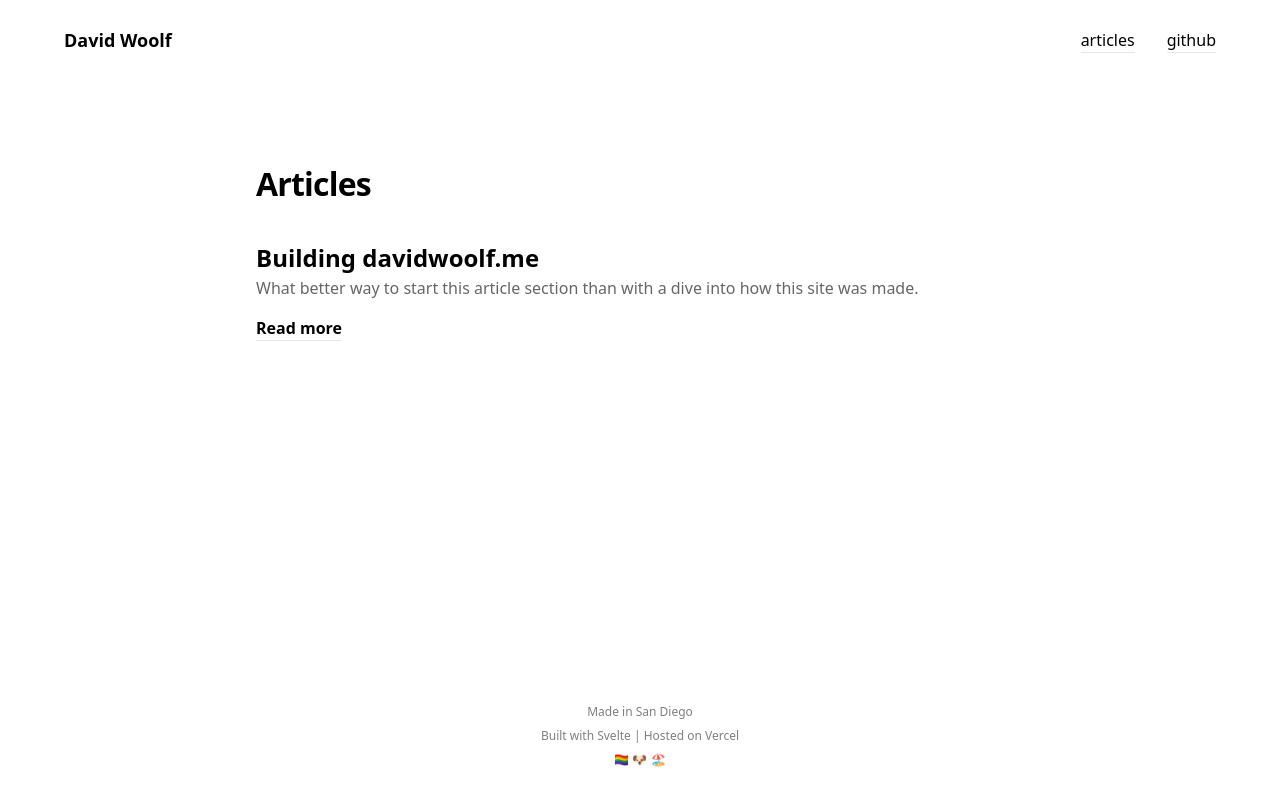
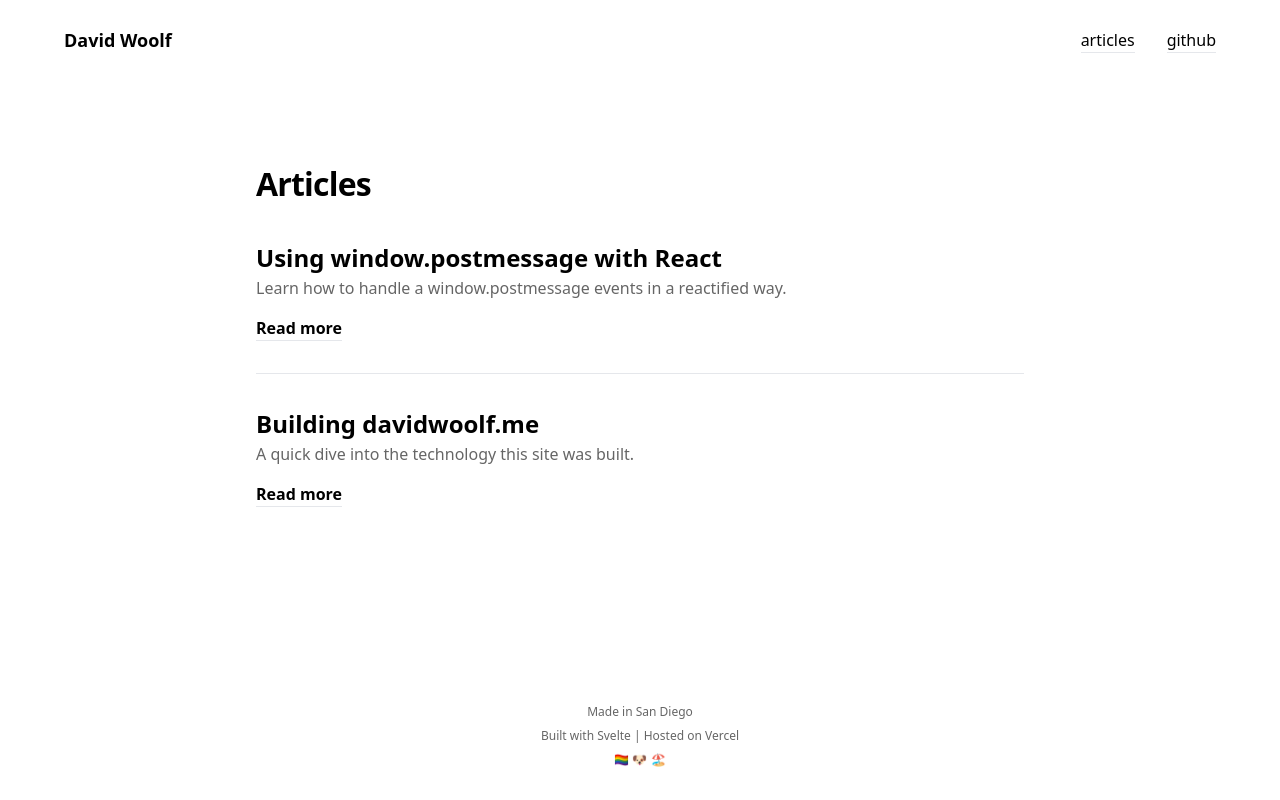
Before and after one commit to davidwoolf/website, a SvelteKit app: page /articles in a window 1280 px wide. Built offline with nearby package versions, Linux system fonts and the light colour scheme.

Commit message:
added new article to the archive

```diff
--- a/src/routes/+layout.svelte
+++ b/src/routes/+layout.svelte
@@ -19,8 +19,8 @@
 
   <footer
     class="flex flex-col justify-center items-between text-center text-xs leading-loose">
-    <span class="opacity-50">Made in San Diego</span>
-    <span class="opacity-50"
+    <span class="opacity-60">Made in San Diego</span>
+    <span class="opacity-60"
       >Built with <a href="http://svelte.dev/" class="hover:underline">Svelte</a> | Hosted
       on
       <a href="http://vercel.com/" class="hover:underline">Vercel</a></span>
--- a/src/routes/articles/+page.svelte
+++ b/src/routes/articles/+page.svelte
@@ -10,7 +10,7 @@
   <Heading1>Articles</Heading1>
 
   <div class=" divide-y">
-    {#each data.items as article}
+    {#each data.items as article (article.slug)}
       <article class="py-8">
         <Heading2>
           {article?.title}
--- a/static/list.json
+++ b/static/list.json
@@ -1,7 +1,12 @@
 [
+  {
+    "title": "Using window.postmessage with React",
+    "slug": "using-window-postmessage-react",
+    "excerpt": "Learn how to handle a window.postmessage events in a reactified way."
+  },
   {
     "title": "Building davidwoolf.me",
     "slug": "building-davidwoolf-me",
-    "excerpt": "What better way to start this article section than with a dive into how this site was made."
+    "excerpt": "A quick dive into the technology this site was built."
   }
 ]
```
Also changed, not shown: static/building-davidwoolf-me.md (+1 -1 lines).
